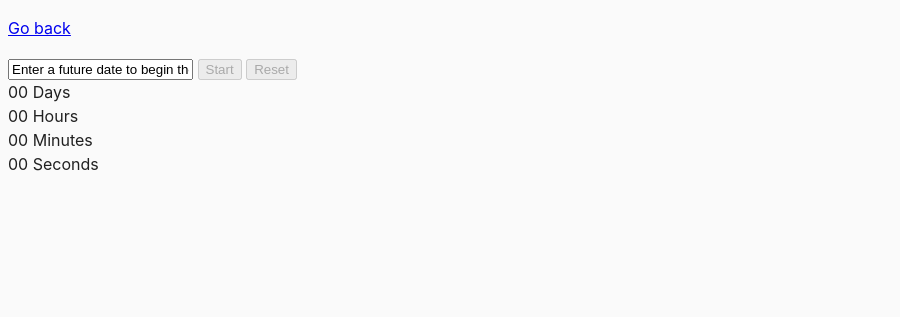
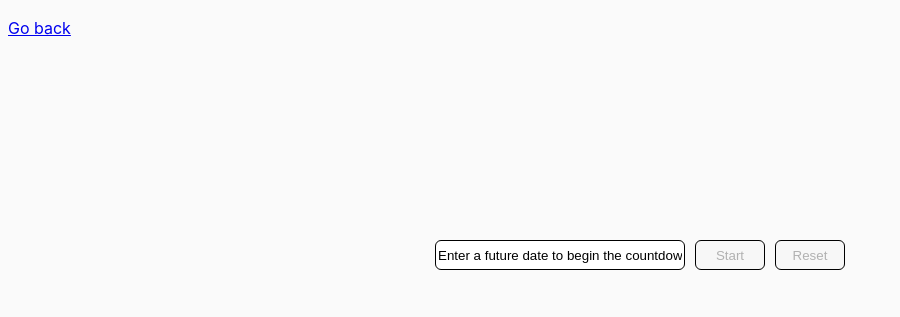
Before and after one commit to Ichim99/goit-js-hw-09, a website built with Parcel: page src/02-timer.html in a window 1280 px wide. Shown: the top 317 px of the page, without its empty margins (0-900 px from the left). Built offline with nearby package versions, Linux system fonts and the light colour scheme; what notiflix would draw is missing.

Commit message:
finish ex 3

```diff
--- a/src/02-timer.html
+++ b/src/02-timer.html
@@ -8,10 +8,12 @@
   </head>
   <body>
     <p><a href="index.html">Go back</a></p>
+<div class="button-container">
+  <input type="text" class="input" id="datetime-picker" />
+    <button type="button" class="button-timer" data-start>Start</button>
+    <button type="button" class="button-timer" data-reset>Reset</button>
+</div>
 
-    <input type="text" id="datetime-picker" />
-    <button type="button" data-start>Start</button>
-    <button type="button" data-reset>Reset</button>
 
     <div class="timer">
       <div class="field">
--- a/src/css/common.css
+++ b/src/css/common.css
@@ -30,3 +30,40 @@ img {
   border-radius: 10px;
   font-size: 40px;
 }
+.button-container{
+  display: flex;
+  justify-content: center;
+  gap: 10px;
+  margin-top: 200px;
+}
+.input{
+  width: 250px;
+  height: 30px;
+  border: 1px solid #000;
+  border-radius: 6px;
+}
+.button-timer{
+  width: 70px;
+  height: 30px;
+  border: 1px solid #000;
+  border-radius: 6px;
+}
+.timer{
+  display: flex;
+  justify-content: center;
+  gap: 20px;
+  margin-top: 50px;
+}
+.field{
+  display: flex;
+  flex-direction: column;
+  align-items: center;
+}
+.value{
+  font-size: 50px;
+  font-weight: 500;
+}
+.label{
+  font-size: 20px;
+  font-weight: 400;
+}
```
Also changed, not shown: src/js/03-promises.js (+38 -15 lines).
